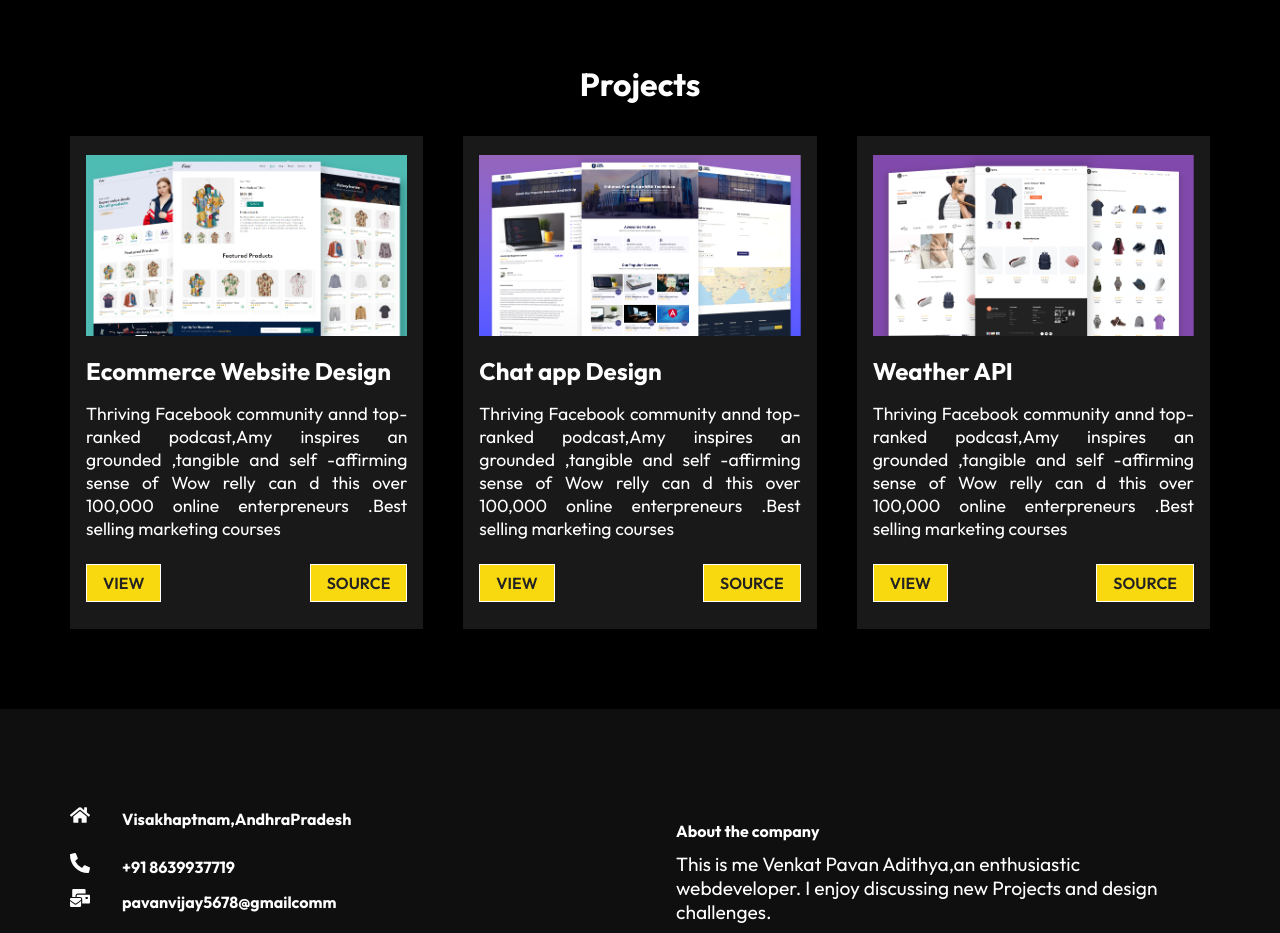
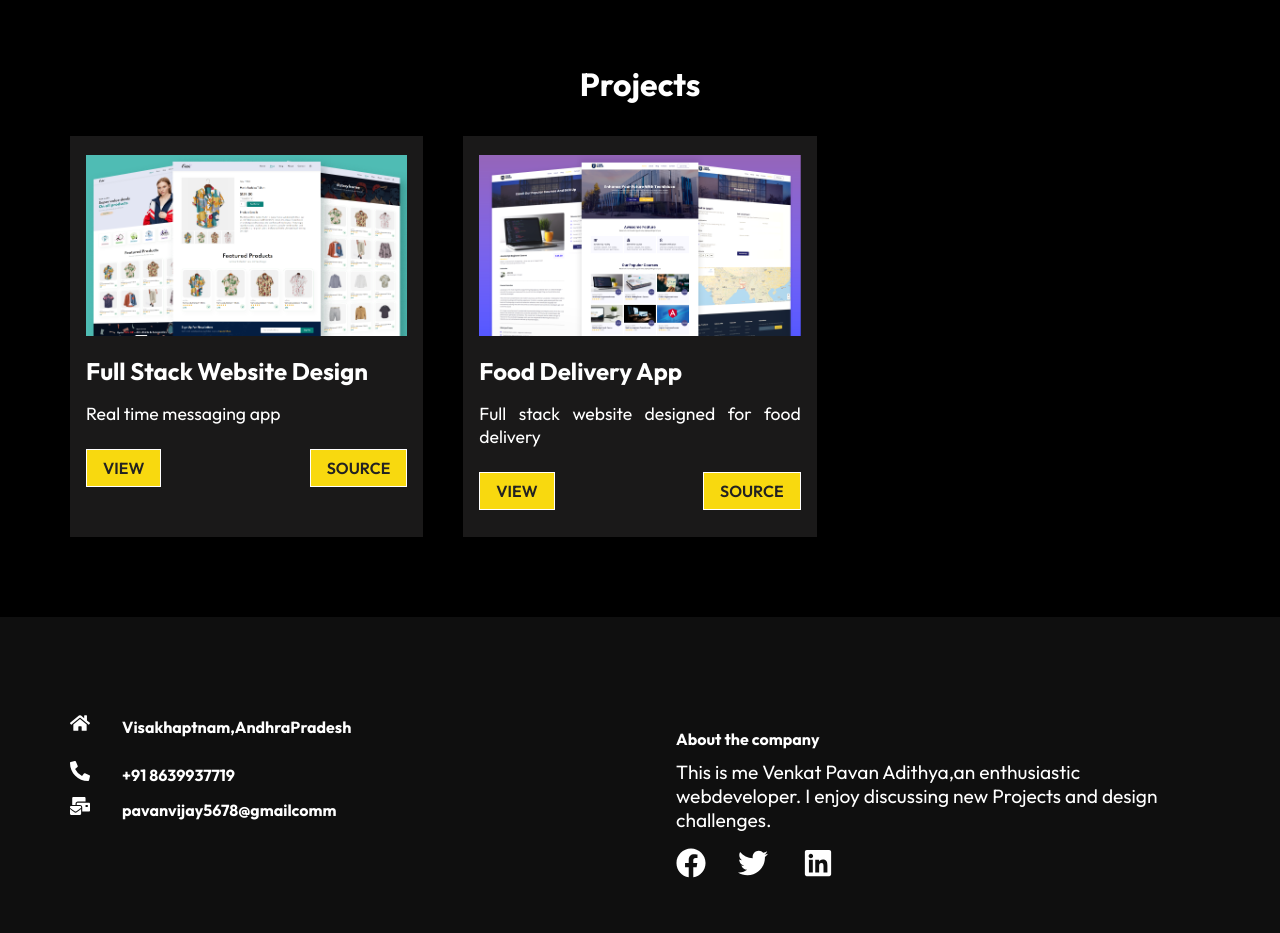
Before and after one commit to Bharath-Kushal/Portfolio-Website, a React (Create React App) app: page / in a window 1280 px wide. Shown: the part 800-1733 px from the top of the page. Built offline with nearby package versions, Linux system fonts and the light colour scheme.

Commit message:
Update Workdata.js

```diff
--- a/src/Components/Workdata.js
+++ b/src/Components/Workdata.js
@@ -4,22 +4,15 @@ import pro3 from "../assets/project3.png"
 const ProjectCard=[
    {
     imgsrc:pro1,
-    title: "Ecommerce Website Design",
-    text:"Thriving Facebook community annd top-ranked podcast,Amy inspires an grounded ,tangible and self -affirming sense of Wow relly can d this over 100,000 online enterpreneurs .Best selling marketing courses ",
-    view:"url.com"
+    title: "Full Stack Website Design",
+    text:"Real time messaging app ",
+    view:"https://stunning-madeleine-57de3f.netlify.app/"
    },
    {
     imgsrc:pro2,
-    title: "Chat app Design ",
-    text:"Thriving Facebook community annd top-ranked podcast,Amy inspires an grounded ,tangible and self -affirming sense of Wow relly can d this over 100,000 online enterpreneurs .Best selling marketing courses ",
-    view:"url.com"
-   },
-   {
-    imgsrc:pro3,
-    title: "Weather API",
-    text:"Thriving Facebook community annd top-ranked podcast,Amy inspires an grounded ,tangible and self -affirming sense of Wow relly can d this over 100,000 online enterpreneurs .Best selling marketing courses ",
-    view:"url.com"
+    title: "Food Delivery App",
+    text:"Full stack website designed for food delivery ",
+    view:"https://foodies83.netlify.app/"
    }
-
 ];
 export default ProjectCard;
```
